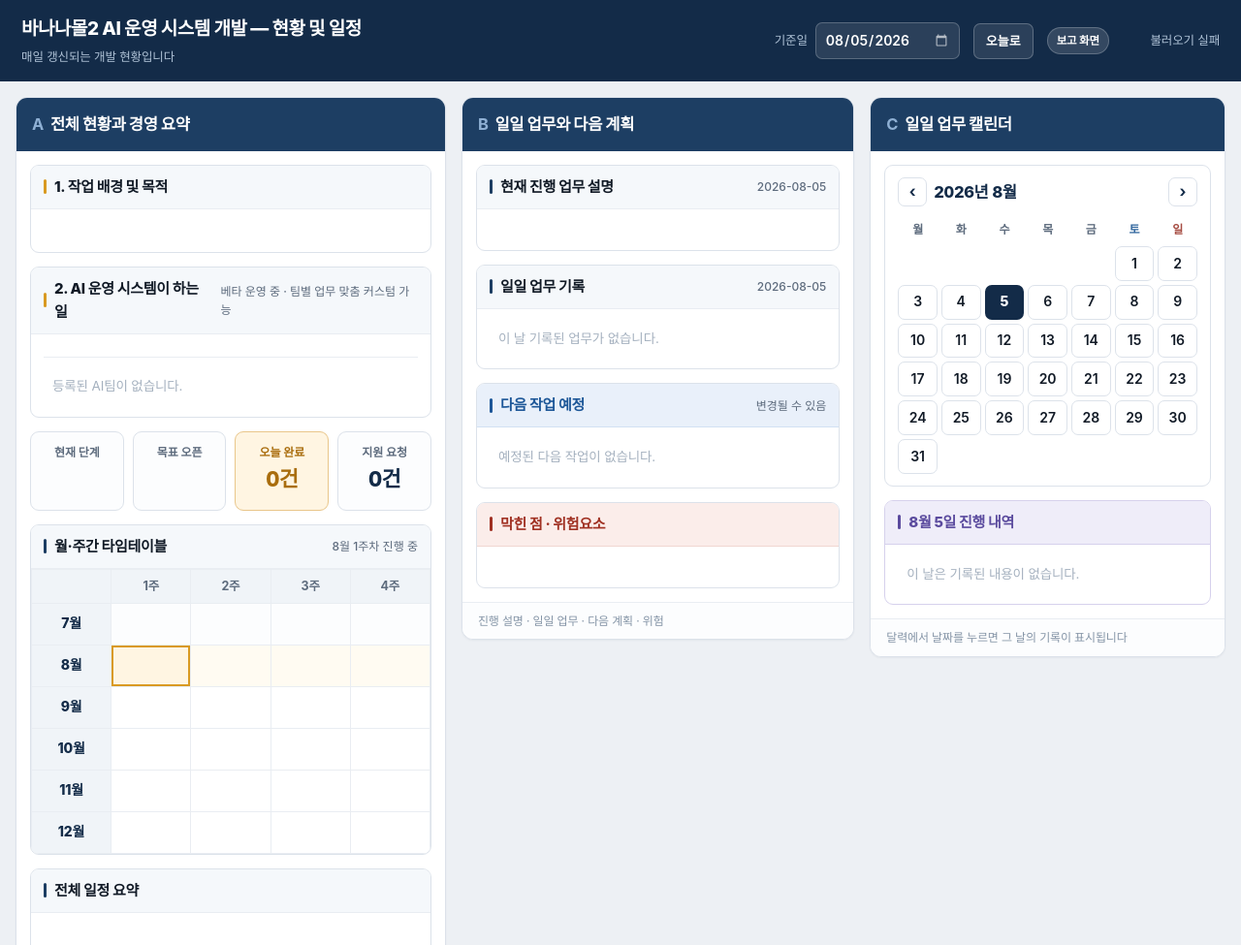
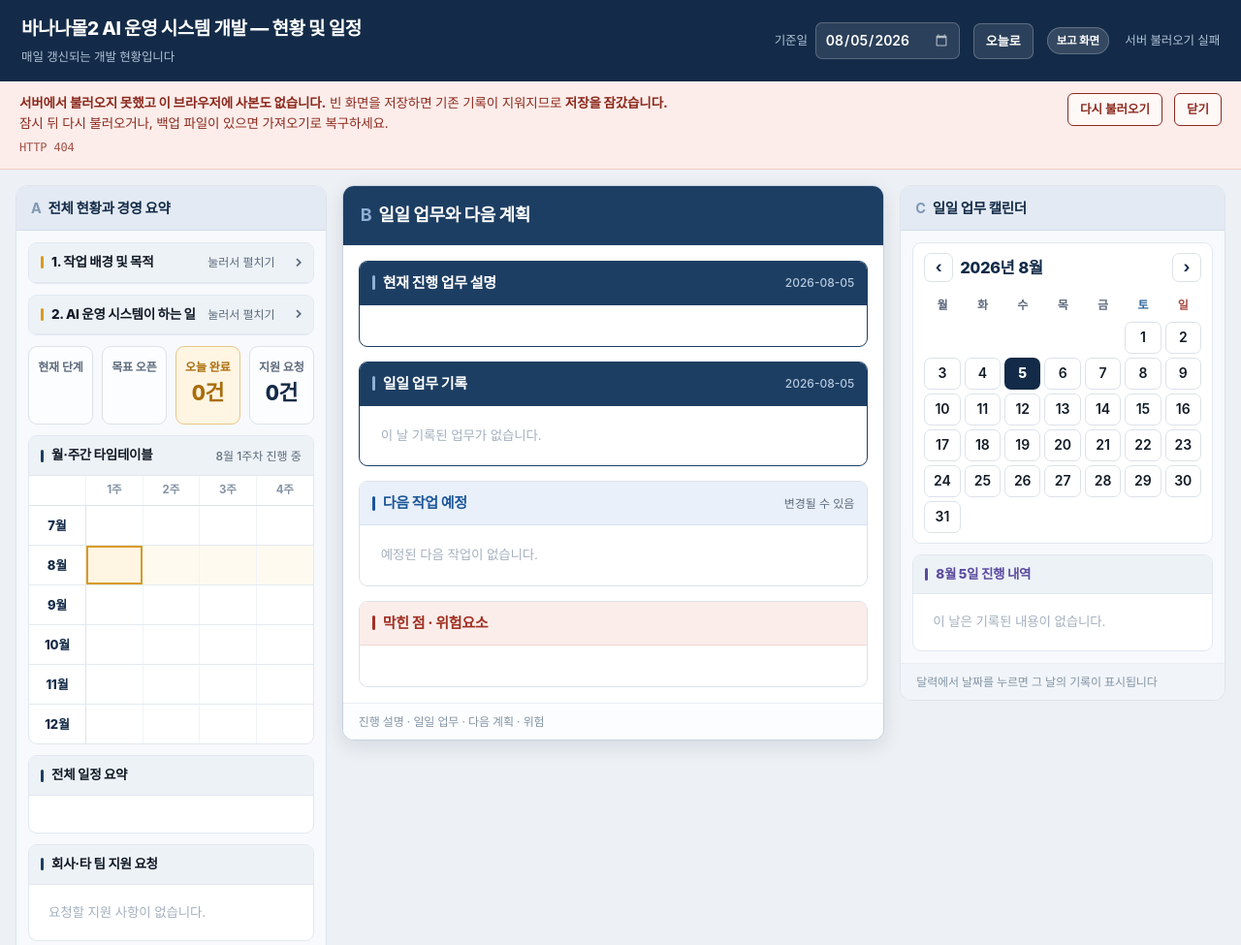
Before and after one commit to papa6229-beep/dailywork, a website: page index.html in a window 1280 px wide. Shown: the top 975 px of the page at 97% size. Drawn offline with Linux system fonts and the light colour scheme; no server answers; a web font is replaced by a local one.

Commit message:
Add files via upload

```diff
--- a/index.html
+++ b/index.html
@@ -41,7 +41,7 @@
 
   /* ══ 레이아웃 ══ */
   .boardwrap{overflow-x:auto}
-  .board{display:grid;gap:16px;padding:16px;grid-template-columns:1.15fr 1.05fr .95fr;align-items:start;min-width:1120px}
+  .board{display:grid;gap:16px;padding:16px;grid-template-columns:.86fr 1.5fr .9fr;align-items:start;min-width:1180px}
   @media(max-width:700px){.board{grid-template-columns:1fr;min-width:0}}
   .col{background:var(--card);border:1px solid var(--line);border-radius:12px;overflow:hidden;box-shadow:0 1px 2px rgba(19,43,72,.05)}
   .col > h2{margin:0;padding:14px 16px;font-size:16.5px;font-weight:800;letter-spacing:-.02em;background:var(--navy-2);color:#fff}
@@ -62,6 +62,41 @@
   .block.recap{border-color:#D6D1EC}
   .block.recap > h3{background:var(--violet-bg);border-bottom-color:#D6D1EC;color:var(--violet)}
   .block.recap > h3::before{background:var(--violet)}
+
+
+  /* ══ 열 서열: 가운데가 본문, 양옆은 보조 ══ */
+  .col.main{border-color:#C6D3E3;box-shadow:0 6px 20px rgba(19,43,72,.11)}
+  .col.main > h2{font-size:18px;padding:16px 18px}
+  .col.main .colbody{padding:16px;gap:15px}
+
+  .col.side{background:#F7F9FC;border-color:#DEE4EC;box-shadow:none}
+  .col.side > h2{background:#E3EAF3;color:var(--navy);font-size:14.5px;padding:11px 15px;border-bottom:1px solid #D2DCE8}
+  .col.side > h2 em{color:#8098B4}
+  .col.side .colbody{padding:12px;gap:11px}
+  .col.side .block{border-color:#E2E8F0}
+  .col.side .block > h3{background:#EDF2F7;font-size:13.5px;padding:9px 12px;border-bottom-color:#E2E8F0}
+  .col.side .block > h3::before{height:13px}
+  .col.side .blockbody{padding:10px 11px}
+  .col.side .t{font-size:13.5px}
+  .col.side .d{font-size:12.5px;padding-left:12px}
+  .col.side .d::before{top:8px;width:3px;height:3px}
+  .col.side .colfoot{background:#F1F5F9}
+
+  /* B 안의 핵심 블록 */
+  .block.key{border-color:var(--navy-2)}
+  .block.key > h3{background:var(--navy-2);color:#fff;border-bottom-color:var(--navy-2);font-size:15.5px}
+  .block.key > h3::before{background:#8FB0D4}
+  .block.key > h3 .hint{color:#B6C9DE}
+  .col.main .block > h3{font-size:15px}
+  .col.main .t{font-size:15px}
+  .col.main .d{font-size:14px}
+
+  /* 접기 */
+  .fold > h3{cursor:pointer;user-select:none}
+  .fold > h3:hover{background:#E4EAF2}
+  .fold > h3::after{content:"⌄";margin-left:8px;font-size:14px;line-height:1;color:var(--muted);transition:transform .18s}
+  .fold.collapsed > h3::after{transform:rotate(-90deg)}
+  .fold.collapsed > .blockbody{display:none}
 
   /* ══ 단일행 입력 ══ */
   .field{display:block;width:100%;font:inherit;font-size:14px;color:var(--ink);line-height:1.6;
@@ -131,18 +166,26 @@
 
   /* ══ 타임테이블 ══ */
   table.tt{width:100%;border-collapse:collapse;table-layout:fixed}
-  table.tt th,table.tt td{border:1px solid var(--line-soft);padding:0;vertical-align:top}
-  table.tt thead th{background:#F0F4F8;font-size:12.5px;font-weight:700;color:var(--muted);padding:7px 0;text-align:center}
-  table.tt tbody th{background:#F0F4F8;font-size:14px;font-weight:800;color:var(--navy);width:48px;text-align:center;padding:8px 0;vertical-align:middle}
-  table.tt td .fw .disp{min-height:42px;border-radius:0;padding:9px 8px}
-  table.tt td .field{border-radius:0;padding:9px 8px}
-  table.tt td .t{font-size:13.5px} table.tt td .d{font-size:13px;padding-left:12px}
-  table.tt td .d::before{top:8px}
-  tr.past > th{color:var(--faint);background:#F6F8FA}
-  tr.past td{background:#FCFDFE}
-  tr.nowrow td{background:#FFFBF2}
-  tr.nowrow > th{background:var(--amber-strong);color:#fff}
+  table.tt th,table.tt td{padding:0;vertical-align:top;border:none;border-bottom:1px solid #E4EAF1}
+  table.tt td + td,table.tt thead th + th{border-left:1px solid #F0F4F8}
+  table.tt tbody th{border-right:1px solid #DDE4EC}
+  table.tt tbody tr:last-child th,table.tt tbody tr:last-child td{border-bottom:none}
+  table.tt thead th{background:transparent;font-size:11.5px;font-weight:700;color:var(--faint);padding:5px 0 7px;text-align:center;border-bottom:1px solid #DDE4EC}
+  table.tt tbody th{background:transparent;font-size:13px;font-weight:800;color:var(--navy);width:44px;text-align:center;padding:8px 0;vertical-align:middle}
+  table.tt td .fw .disp{min-height:40px;border-radius:0;padding:8px 8px}
+  table.tt td .field{border-radius:0;padding:8px 8px;font-size:12.5px;line-height:1.55}
+  table.tt td .t{font-size:12.5px;font-weight:700;line-height:1.4}
+  table.tt td .d{font-size:12px;color:var(--muted);padding-left:0;margin-top:2px;line-height:1.45}
+  table.tt td .d::before{display:none}
+  table.tt td .t + .t{margin-top:5px}
+
+  tr.past > th{color:#A6B2C1}
+  tr.past td .t{color:#7B8797;font-weight:600}
+  tr.past td .d{color:#9AA6B5}
+  tr.nowrow td{background:#FFFAF0}
+  tr.nowrow > th{color:var(--amber);font-size:13.5px}
   td.now{background:var(--amber-bg)!important;box-shadow:inset 0 0 0 2px var(--amber-strong)}
+  td.now .t{color:#6E4708}
 
   /* ══ 리스트 ══ */
   .rows{display:flex;flex-direction:column;gap:7px}
@@ -228,16 +271,16 @@
 <div class="boardwrap"><div class="board">
 
   <!-- ══════ A ══════ -->
-  <section class="col">
+  <section class="col side">
     <h2><em>A</em>전체 현황과 경영 요약</h2>
     <div class="colbody">
-      <div class="block intro">
-        <h3>1. 작업 배경 및 목적</h3>
+      <div class="block intro fold collapsed">
+        <h3>1. 작업 배경 및 목적 <span class="hint">눌러서 펼치기</span></h3>
         <div class="blockbody"><div id="f_purpose"></div></div>
       </div>
 
-      <div class="block intro">
-        <h3>2. AI 운영 시스템이 하는 일 <span class="hint">베타 운영 중 · 팀별 업무 맞춤 커스텀 가능</span></h3>
+      <div class="block intro fold collapsed">
+        <h3>2. AI 운영 시스템이 하는 일 <span class="hint">눌러서 펼치기</span></h3>
         <div class="blockbody">
           <div id="f_aiintro"></div>
           <div class="teams" id="teamRows"></div>
@@ -270,14 +313,14 @@
   </section>
 
   <!-- ══════ B ══════ -->
-  <section class="col">
+  <section class="col main">
     <h2><em>B</em>일일 업무와 다음 계획</h2>
     <div class="colbody">
-      <div class="block">
+      <div class="block key">
         <h3>현재 진행 업무 설명 <span class="hint" id="lbl0"></span></h3>
         <div class="blockbody"><div id="f_note"></div></div>
       </div>
-      <div class="block">
+      <div class="block key">
         <h3>일일 업무 기록 <span class="hint" id="lbl2"></span></h3>
         <div class="blockbody"><div class="rows" id="doneRows"></div><button class="add" data-add="done">+ 업무 기록 추가</button></div>
       </div>
@@ -294,7 +337,7 @@
   </section>
 
   <!-- ══════ C ══════ -->
-  <section class="col">
+  <section class="col side">
     <h2><em>C</em>일일 업무 캘린더</h2>
     <div class="colbody">
       <div class="block"><div class="blockbody">
@@ -334,6 +377,15 @@ function parse(ds){const[y,m,d]=ds.split("-").map(Number);return new Date(y,m-1,
 function note(t){document.getElementById("saveState").textContent=t;}
 function korDate(ds){const[,m,d]=ds.split("-");return Number(m)+"월 "+Number(d)+"일";}
 
+/* ═══ 시간 제한이 있는 통신 ═══ */
+function fetchT(url,opts,ms){
+  opts=opts||{}; ms=ms||12000;
+  const ac=new AbortController();
+  const timer=setTimeout(()=>ac.abort(),ms);
+  return fetch(url,Object.assign({},opts,{signal:ac.signal}))
+    .finally(()=>clearTimeout(timer));
+}
+
 /* ═══ 알림 배너 ═══ */
 function showBanner(kind,msg,detail,buttons){
   const b=document.getElementById("banner");
@@ -367,24 +419,41 @@ function editKey(){
   if(!k){ k=prompt("입력 비밀번호를 넣어주세요."); if(k) sessionStorage.setItem("bm2key",k); }
   return k;
 }
+var LOADED=false;   /* 서버에서 제대로 불러왔는가 */
 async function loadAll(){
   note("불러오는 중…");
   try{
-    const r=await fetch("/api/data",{cache:"no-store"});
-    const j=await r.json();
+    const r=await fetchT("/api/data",{cache:"no-store"},12000);
+    let j={}; try{ j=await r.json(); }catch(e){}
+    if(!r.ok) throw new Error(j.detail||j.error||("HTTP "+r.status));
     PLAN=Object.assign(blankPlan(), j.plan||{});
     MONTHDATA=j.months||{}; UPDATED=j.updatedAt||null;
-    note("");
+    LOADED=true; note("");
     checkLocalNewer();
     return true;
   }catch(e){
-    note("불러오기 실패");
+    LOADED=false;
+    const why = (e&&e.name==="AbortError") ? "저장소가 12초 안에 응답하지 않았습니다." : String(e&&e.message||e);
     const local=readLocal();
     if(local&&local.plan){
+      PLAN=Object.assign(blankPlan(), local.plan); MONTHDATA=local.months||{};
+      note("서버 불러오기 실패");
       showBanner("warn",
-        "서버에서 불러오지 못해 <b>이 브라우저에 남아 있던 사본</b>을 띄웠습니다. 저장하기 전에 내용을 확인해 주세요.",
-        null,[]);
-      PLAN=Object.assign(blankPlan(), local.plan); MONTHDATA=local.months||{};
+        "<b>서버에서 불러오지 못했습니다.</b> 이 브라우저에 남아 있던 "+
+        new Date(local.savedAt).toLocaleString("ko-KR")+" 사본을 대신 띄웠습니다.<br>"+
+        "덮어쓰기를 막기 위해 <b>자동 저장을 잠갔습니다.</b> 내용을 확인한 뒤 저장하세요.",
+        why,
+        [{label:"백업 내려받기",on:doExport},
+         {label:"다시 불러오기",on:async()=>{hideBanner();await loadAll();redrawAll();}},
+         {label:"이 내용으로 저장",on:()=>{hideBanner();LOADED=true;flush();}}]);
+    }else{
+      note("서버 불러오기 실패");
+      showBanner("err",
+        "<b>서버에서 불러오지 못했고 이 브라우저에 사본도 없습니다.</b> "+
+        "빈 화면을 저장하면 기존 기록이 지워지므로 <b>저장을 잠갔습니다.</b><br>"+
+        "잠시 뒤 다시 불러오거나, 백업 파일이 있으면 가져오기로 복구하세요.",
+        why,
+        [{label:"다시 불러오기",on:async()=>{hideBanner();await loadAll();redrawAll();}}]);
     }
     return false;
   }
@@ -408,7 +477,8 @@ function checkLocalNewer(){
 let saveTimer=null;
 function queueSave(){
   if(!EDIT) return;
-  saveLocal();
+  saveLocal();                      /* 사본은 항상 남긴다 */
+  if(!LOADED){ note("저장 잠김"); return; }
   note("입력 중…");
   clearTimeout(saveTimer); saveTimer=setTimeout(()=>flush(),1500);
 }
@@ -417,12 +487,17 @@ async function flush(attempt){
   attempt=attempt||1;
   clearTimeout(saveTimer); saveTimer=null;
   saveLocal();
+  if(!LOADED){
+    note("저장 잠김");
+    showBanner("warn","서버에서 내용을 제대로 불러오지 못한 상태라 저장을 막고 있습니다. 위 배너에서 <b>이 내용으로 저장</b>을 눌러야 저장됩니다.",null,[]);
+    return;
+  }
   const k=editKey(); if(!k){ note("저장 안 됨"); return; }
   note(attempt>1 ? "다시 시도 중… ("+attempt+"/4)" : "저장 중…");
   try{
-    const r=await fetch("/api/data",{method:"POST",
+    const r=await fetchT("/api/data",{method:"POST",
       headers:{"Content-Type":"application/json","x-edit-key":k},
-      body:JSON.stringify({plan:PLAN,months:MONTHDATA})});
+      body:JSON.stringify({plan:PLAN,months:MONTHDATA})},15000);
     let j={}; try{ j=await r.json(); }catch(e){}
     if(!r.ok){
       if(r.status===401){
@@ -457,7 +532,7 @@ async function flush(attempt){
     showBanner("err",
       "<b>서버에 연결하지 못했습니다.</b> 입력한 내용은 이 브라우저에 남아 있습니다. "+
       "인터넷 연결을 확인한 뒤 다시 시도하거나, 백업 파일로 보관해 주세요.",
-      String(e&&e.message||e),
+      (e&&e.name==="AbortError") ? "저장소가 15초 안에 응답하지 않았습니다." : String(e&&e.message||e),
       [{label:"백업 내려받기",on:doExport},
        {label:"다시 저장 시도",on:()=>{hideBanner();flush();}}]);
   }
@@ -484,7 +559,7 @@ function wireBackupButtons(){
           const j=JSON.parse(rd.result);
           if(!j.plan) throw new Error("plan 항목이 없습니다");
           PLAN=Object.assign(blankPlan(), j.plan); MONTHDATA=j.months||{};
-          redrawAll(); saveLocal();
+          LOADED=true; redrawAll(); saveLocal();
           showBanner("ok","백업 파일을 불러왔습니다. 내용을 확인한 뒤 <b>지금 저장</b>을 눌러 서버에 반영하세요.",null,
             [{label:"바로 저장",on:()=>{hideBanner();flush();}}]);
         }catch(err){
@@ -803,6 +878,10 @@ function redrawAll(){
   scheduleGrow();
 }
 
+document.querySelectorAll(".fold > h3").forEach(h=>{
+  h.onclick=()=>{ h.parentElement.classList.toggle("collapsed"); scheduleGrow(); };
+});
+
 document.getElementById("btnToday").onclick=()=>selectDate(todayStr());
 document.getElementById("dateSel").onchange=e=>{if(e.target.value)selectDate(e.target.value);};
 document.getElementById("btnSave").onclick=()=>flush();
```
